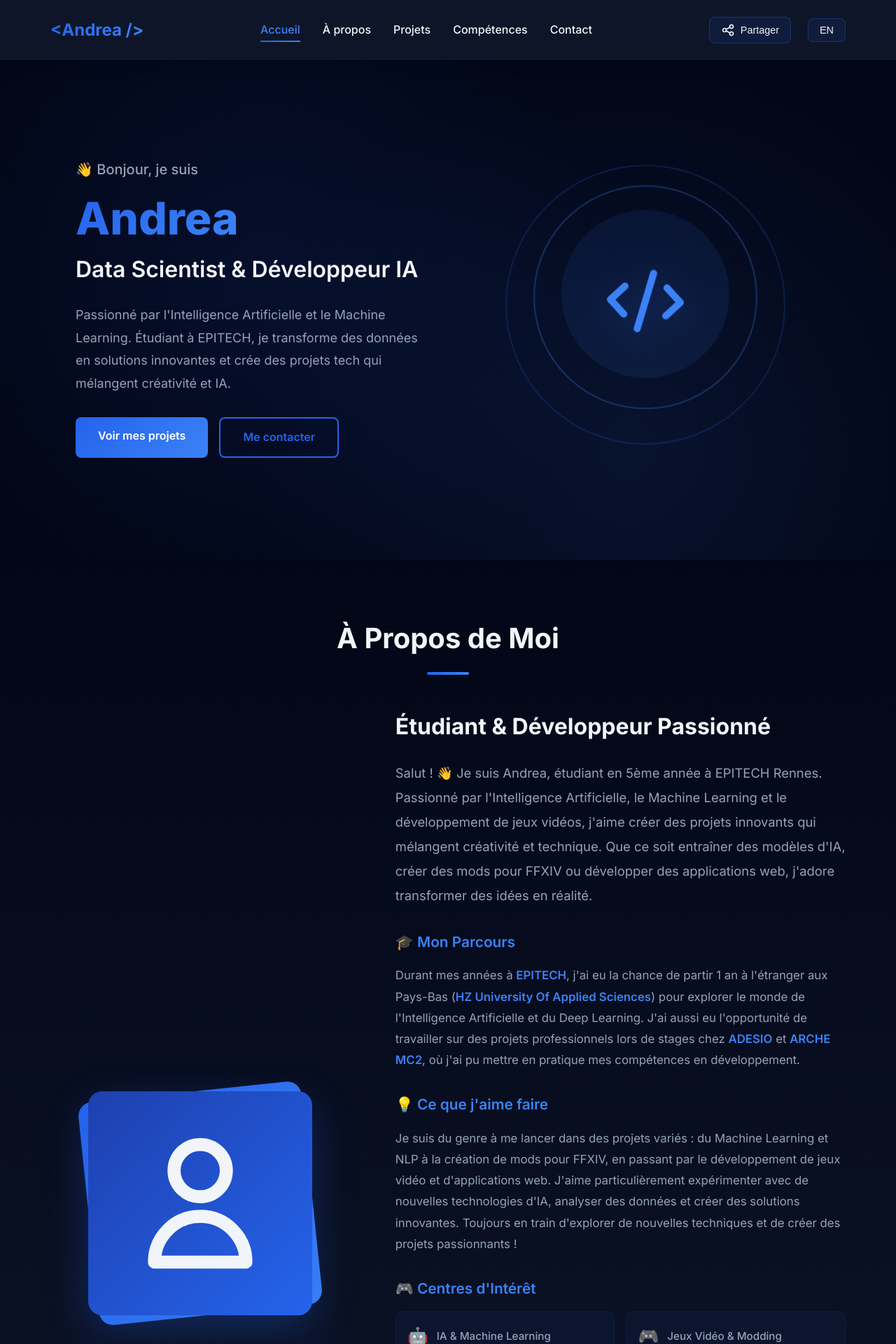
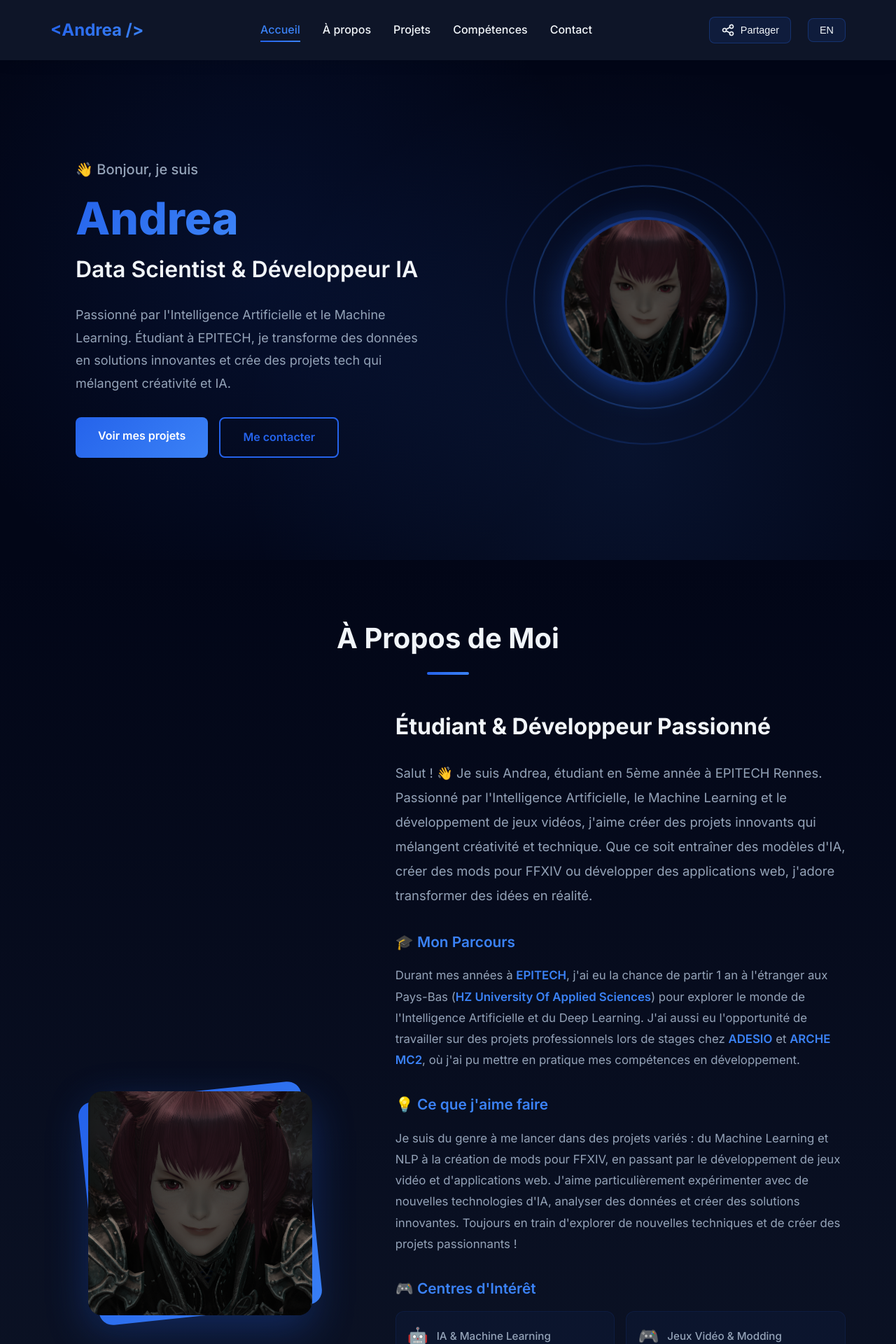
Before and after one commit to FeriusDMS/Portfolio, an Angular app: page / in a window 1280 px wide. Shown: the top 1920 px of the page at 70% size. Built offline with nearby package versions, Linux system fonts and the light colour scheme.

Commit message:
FEAT(Pictures): add pictures instead of the empty logos

```diff
--- a/src/app/components/about/about.html
+++ b/src/app/components/about/about.html
@@ -6,9 +6,7 @@
       <div class="about-image">
         <a routerLink="/about/me" class="image-wrapper" style="cursor: pointer; display: block;">
           <div class="image-background"></div>
-          <svg class="profile-placeholder" xmlns="http://www.w3.org/2000/svg" fill="none" viewBox="0 0 24 24" stroke="currentColor">
-            <path stroke-linecap="round" stroke-linejoin="round" stroke-width="2" d="M16 7a4 4 0 11-8 0 4 4 0 018 0zM12 14a7 7 0 00-7 7h14a7 7 0 00-7-7z"/>
-          </svg>
+          <img src="/assets/PP.png" alt="Andrea Mancion" class="profile-photo" />
         </a>
       </div>
 
--- a/src/app/components/about/about.scss
+++ b/src/app/components/about/about.scss
@@ -37,6 +37,16 @@
       transition: transform 0.3s ease;
     }
 
+    .profile-photo {
+      position: relative;
+      width: 100%;
+      height: 100%;
+      object-fit: cover;
+      border-radius: 20px;
+      transition: transform 0.3s ease;
+      box-shadow: 0 20px 60px rgba(37, 99, 235, 0.3);
+    }
+
     .profile-placeholder {
       position: relative;
       width: 100%;
@@ -54,6 +64,7 @@
         transform: rotate(-3deg);
       }
 
+      .profile-photo,
       .profile-placeholder {
         transform: translateY(-10px);
       }
--- a/src/app/components/hero/hero.html
+++ b/src/app/components/hero/hero.html
@@ -19,11 +19,7 @@
             <div class="circle circle-1"></div>
             <div class="circle circle-2"></div>
             <div class="circle circle-3"></div>
-            <div class="code-icon">
-              <svg xmlns="http://www.w3.org/2000/svg" fill="none" viewBox="0 0 24 24" stroke="currentColor">
-                <path stroke-linecap="round" stroke-linejoin="round" stroke-width="2" d="M10 20l4-16m4 4l4 4-4 4M6 16l-4-4 4-4"/>
-              </svg>
-            </div>
+            <img src="/assets/PP.png" alt="Andrea Mancion" class="profile-photo" />
           </div>
         </a>
       </div>
--- a/src/app/components/hero/hero.scss
+++ b/src/app/components/hero/hero.scss
@@ -186,6 +186,23 @@
     }
   }
 
+  .profile-photo {
+    position: relative;
+    z-index: 10;
+    width: 240px;
+    height: 240px;
+    border-radius: 50%;
+    object-fit: cover;
+    border: 4px solid rgba(37, 99, 235, 0.4);
+    box-shadow: 0 10px 40px rgba(37, 99, 235, 0.4);
+    animation: float 4s ease-in-out infinite;
+
+    @media (max-width: 768px) {
+      width: 180px;
+      height: 180px;
+    }
+  }
+
   .code-icon {
     position: relative;
     z-index: 10;
--- a/src/app/pages/about-detail/about-detail.html
+++ b/src/app/pages/about-detail/about-detail.html
@@ -14,9 +14,7 @@
       <div class="profile-section">
         <div class="profile-image">
           <div class="image-wrapper">
-            <div class="code-icon">
-              &lt;/&gt;
-            </div>
+            <img src="/assets/PP.png" alt="Andrea Mancion" />
           </div>
         </div>
         <div class="profile-info">
--- a/src/app/pages/about-detail/about-detail.scss
+++ b/src/app/pages/about-detail/about-detail.scss
@@ -63,6 +63,13 @@
     justify-content: center;
     border: 4px solid rgba(37, 99, 235, 0.3);
     box-shadow: 0 10px 40px rgba(37, 99, 235, 0.3);
+    overflow: hidden;
+
+    img {
+      width: 100%;
+      height: 100%;
+      object-fit: cover;
+    }
 
     .code-icon {
       font-size: 4rem;
```
Also changed, not shown: public/assets/PP.png (added).
